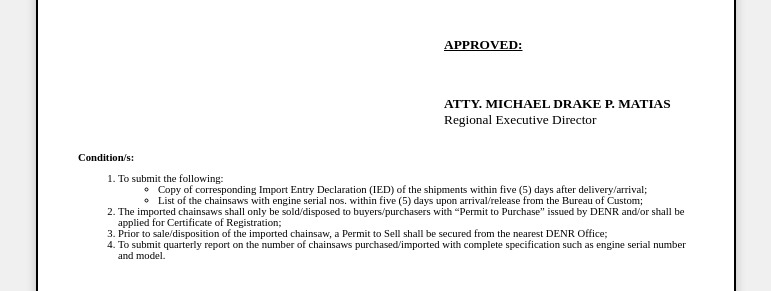
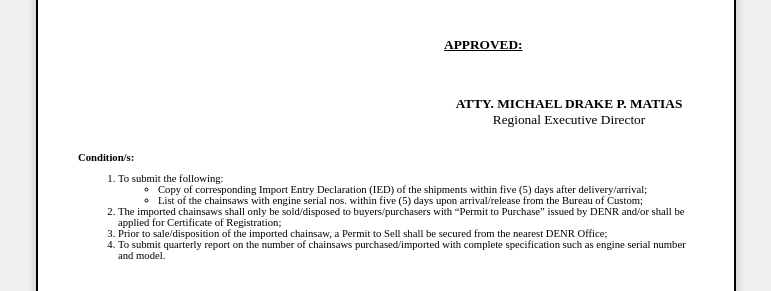
Before and after one commit to glucion05012/cops_djangoPython, a Django app: template crs/templates/permit_checker.html in a window 1280 px wide. Shown: the part 543-834 px from the top of the page, without its empty margins (254-1025 px from the left). Run offline with Django 4.2, Linux system fonts and the light colour scheme; the template is opened without the code that fills it, so the values that code supplies are empty.

```diff
--- a/crs/templates/permit_checker.html
+++ b/crs/templates/permit_checker.html
@@ -160,6 +160,11 @@
         font-weight: bold;
         text-decoration: underline;
     }
+
+    .signatory-info {
+    text-align: center;
+    margin-top: 10px;
+    }
   </style>
 </head>
 {% load static %}
@@ -238,8 +243,10 @@
             <div class="signature">
                 <p class="approved-label">APPROVED:</p>
                 <br>
+                <div class="signatory-info">
                 <p><strong>ATTY. MICHAEL DRAKE P. MATIAS</strong><br>
                 Regional Executive Director</p>
+                </div>
             </div>
         </div>
 
```
Also changed, not shown: crs/templates/permit_pdf/permit_to_import.html (+7 -0 lines).
